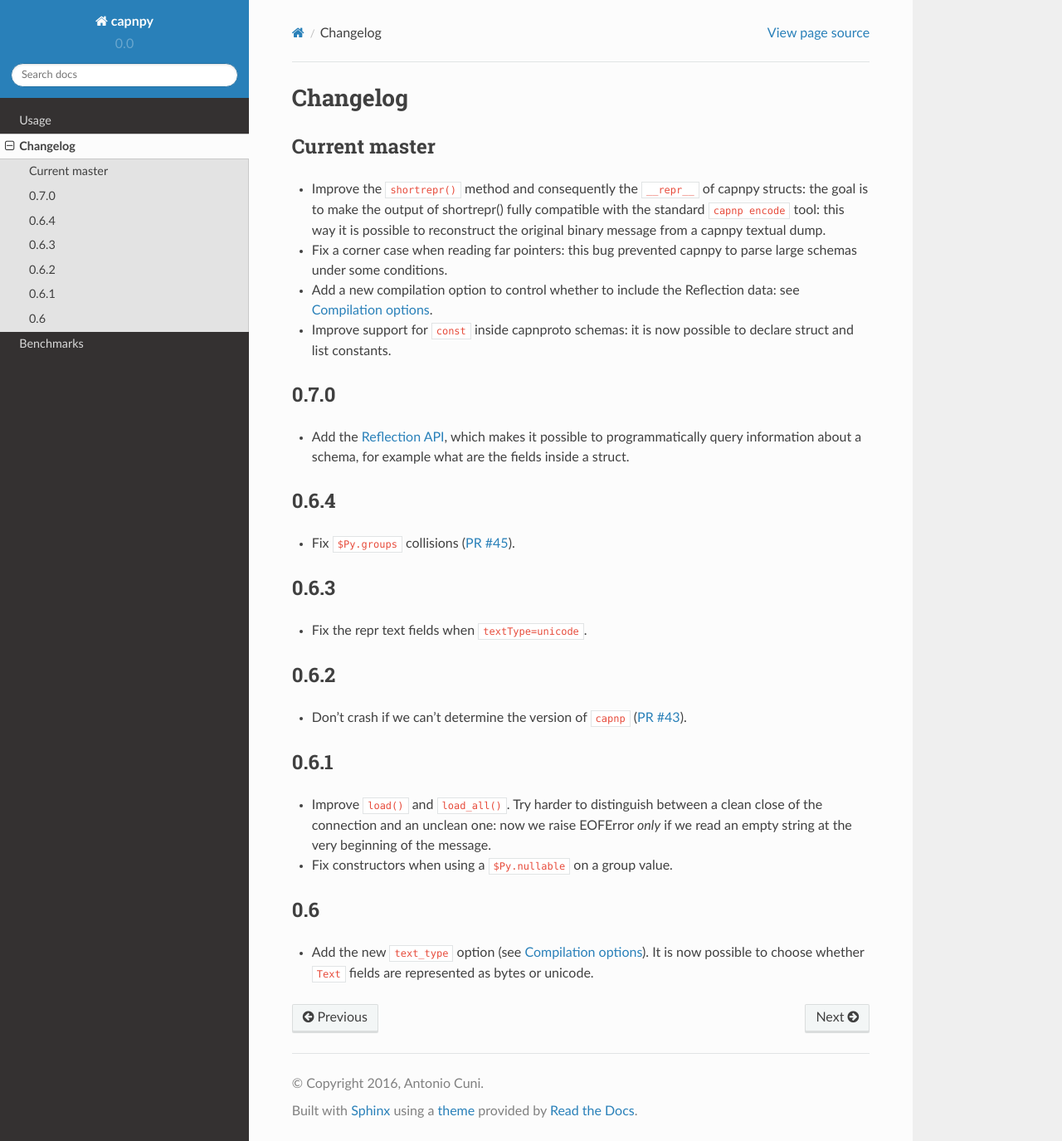
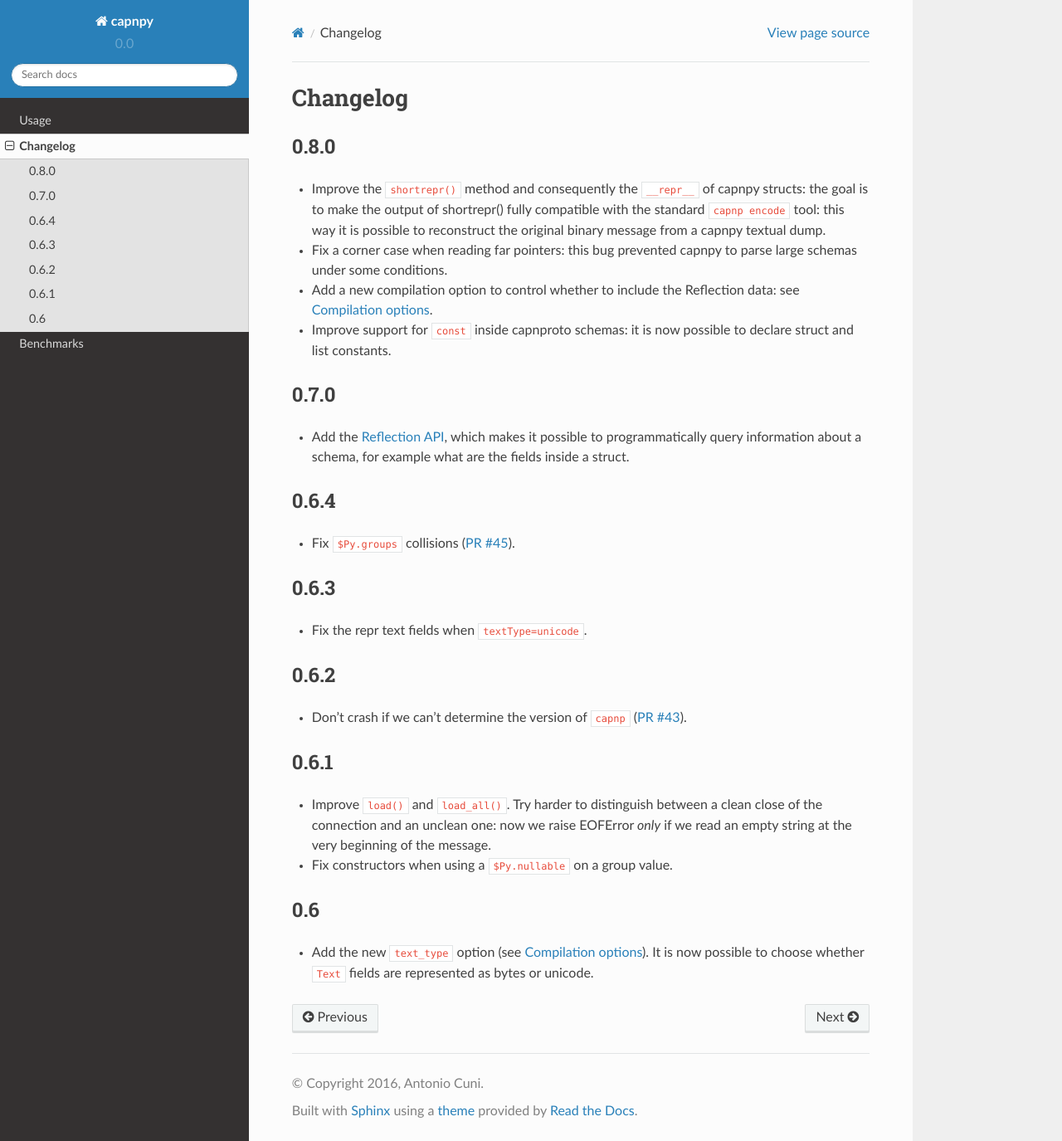
Before and after one commit to antocuni/capnpy, a Sphinx documentation site: the page built from docs/source/changelog.rst, in a window 1280 px wide and 1375 px high. Shown: the whole window at 83% size. Built offline with Sphinx 7.4.7 and the Read the Docs theme 2.0.0, drawn with Linux system fonts in a browser that asks for light colours.

Commit message:
document the upcoming release

```diff
--- a/docs/source/changelog.rst
+++ b/docs/source/changelog.rst
@@ -2,8 +2,11 @@
 Changelog
 ==========
 
-Current master
-==============
+.. To see the commits between two versions:
+   git log --graph --oneline 0.6.4..0.7.0
+
+0.8.0
+=====
 
 * Improve the ``shortrepr()`` method and consequently the ``__repr__`` of
   capnpy structs: the goal is to make the output of shortrepr() fully
```
